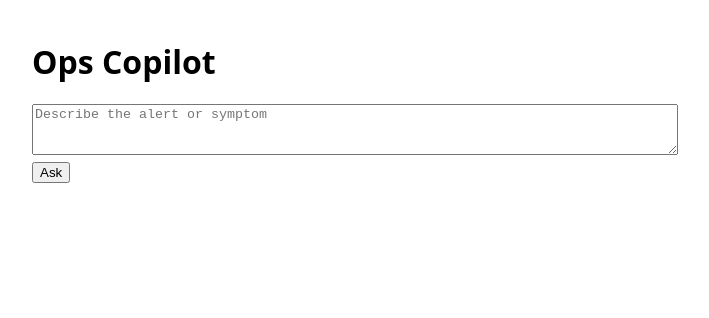
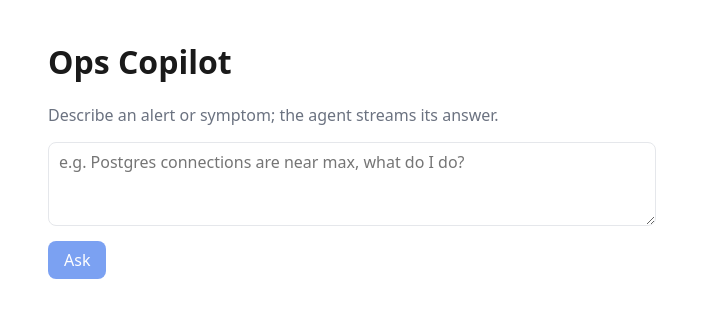
Before and after one commit to zyziyun/ops-copilot-complete, a Next.js app in the folder web/: page / in a window 1280 px wide. Shown: the top 318 px of the page, without its empty margins (288-997 px from the left). Built offline with nearby package versions, Linux system fonts and the light colour scheme; no server answers.

Commit message:
feat: complete runnable next.js client with loading and error states

```diff
--- /dev/null
+++ b/web/app/globals.css
@@ -0,0 +1,60 @@
+:root {
+  --fg: #1a1a1a;
+  --muted: #6b7280;
+  --border: #e5e7eb;
+  --accent: #2563eb;
+  --bg: #ffffff;
+}
+
+* {
+  box-sizing: border-box;
+}
+
+html,
+body {
+  margin: 0;
+  padding: 0;
+  background: var(--bg);
+  color: var(--fg);
+  font-family: system-ui, -apple-system, sans-serif;
+}
+
+textarea,
+button {
+  font: inherit;
+}
+
+textarea {
+  padding: 8px 10px;
+  border: 1px solid var(--border);
+  border-radius: 8px;
+  resize: vertical;
+}
+
+button {
+  margin-top: 10px;
+  padding: 8px 16px;
+  border: none;
+  border-radius: 8px;
+  background: var(--accent);
+  color: #fff;
+  cursor: pointer;
+}
+
+button:disabled {
+  opacity: 0.6;
+  cursor: default;
+}
+
+.muted {
+  color: var(--muted);
+}
+
+.error {
+  margin-top: 12px;
+  padding: 8px 10px;
+  border: 1px solid #fca5a5;
+  border-radius: 8px;
+  background: #fef2f2;
+  color: #b91c1c;
+}
--- a/web/app/layout.tsx
+++ b/web/app/layout.tsx
@@ -1,6 +1,8 @@
+import "./globals.css";
+
 export const metadata = {
   title: "Ops Copilot",
-  description: "Internal Ops/Support Copilot",
+  description: "Internal Ops/Support Copilot — streaming agent client",
 };
 
 export default function RootLayout({
--- a/web/app/page.tsx
+++ b/web/app/page.tsx
@@ -1,18 +1,29 @@
 "use client";
 import { useState } from "react";
+
+const API_URL = process.env.NEXT_PUBLIC_API_URL ?? "http://localhost:8000";
 
 export default function Home() {
   const [q, setQ] = useState("");
   const [out, setOut] = useState("");
+  const [loading, setLoading] = useState(false);
+  const [error, setError] = useState("");
 
   async function ask() {
+    if (!q.trim() || loading) return;
     setOut("");
-    const res = await fetch(`${process.env.NEXT_PUBLIC_API_URL}/agent/stream`, {
+    setError("");
+    setLoading(true);
+    try {
+      const res = await fetch(`${API_URL}/agent/stream`, {
         method: "POST",
         headers: { "content-type": "application/json" },
         body: JSON.stringify({ question: q, thread_id: crypto.randomUUID() }),
       });
-    const reader = res.body!.getReader();
+      if (!res.ok || !res.body) {
+        throw new Error(`Request failed: ${res.status} ${res.statusText}`);
+      }
+      const reader = res.body.getReader();
       const dec = new TextDecoder();
       while (true) {
         const { done, value } = await reader.read();
@@ -23,19 +34,30 @@ export default function Home() {
           }
         }
       }
+    } catch (e) {
+      setError(e instanceof Error ? e.message : "Something went wrong");
+    } finally {
+      setLoading(false);
+    }
   }
 
   return (
-    <main style={{ maxWidth: 640, margin: "40px auto", fontFamily: "system-ui" }}>
+    <main style={{ maxWidth: 640, margin: "40px auto", padding: "0 16px" }}>
       <h1>Ops Copilot</h1>
+      <p className="muted">Describe an alert or symptom; the agent streams its answer.</p>
       <textarea
         value={q}
         onChange={(e) => setQ(e.target.value)}
         rows={3}
         style={{ width: "100%" }}
-        placeholder="Describe the alert or symptom"
+        placeholder="e.g. Postgres connections are near max, what do I do?"
       />
-      <button onClick={ask}>Ask</button>
+      <div>
+        <button onClick={ask} disabled={loading || !q.trim()}>
+          {loading ? "Thinking…" : "Ask"}
+        </button>
+      </div>
+      {error && <div className="error">{error}</div>}
       <pre style={{ whiteSpace: "pre-wrap", marginTop: 16 }}>{out}</pre>
     </main>
   );
--- a/web/package.json
+++ b/web/package.json
@@ -8,7 +8,7 @@
     "start": "next start"
   },
   "dependencies": {
-    "next": "14.2.15",
+    "next": "14.2.35",
     "react": "18.3.1",
     "react-dom": "18.3.1"
   },
```
Also changed, not shown: 2 other files (tests, documents, lock files or other folders). Lines whose indentation alone changed are shown as unchanged.
